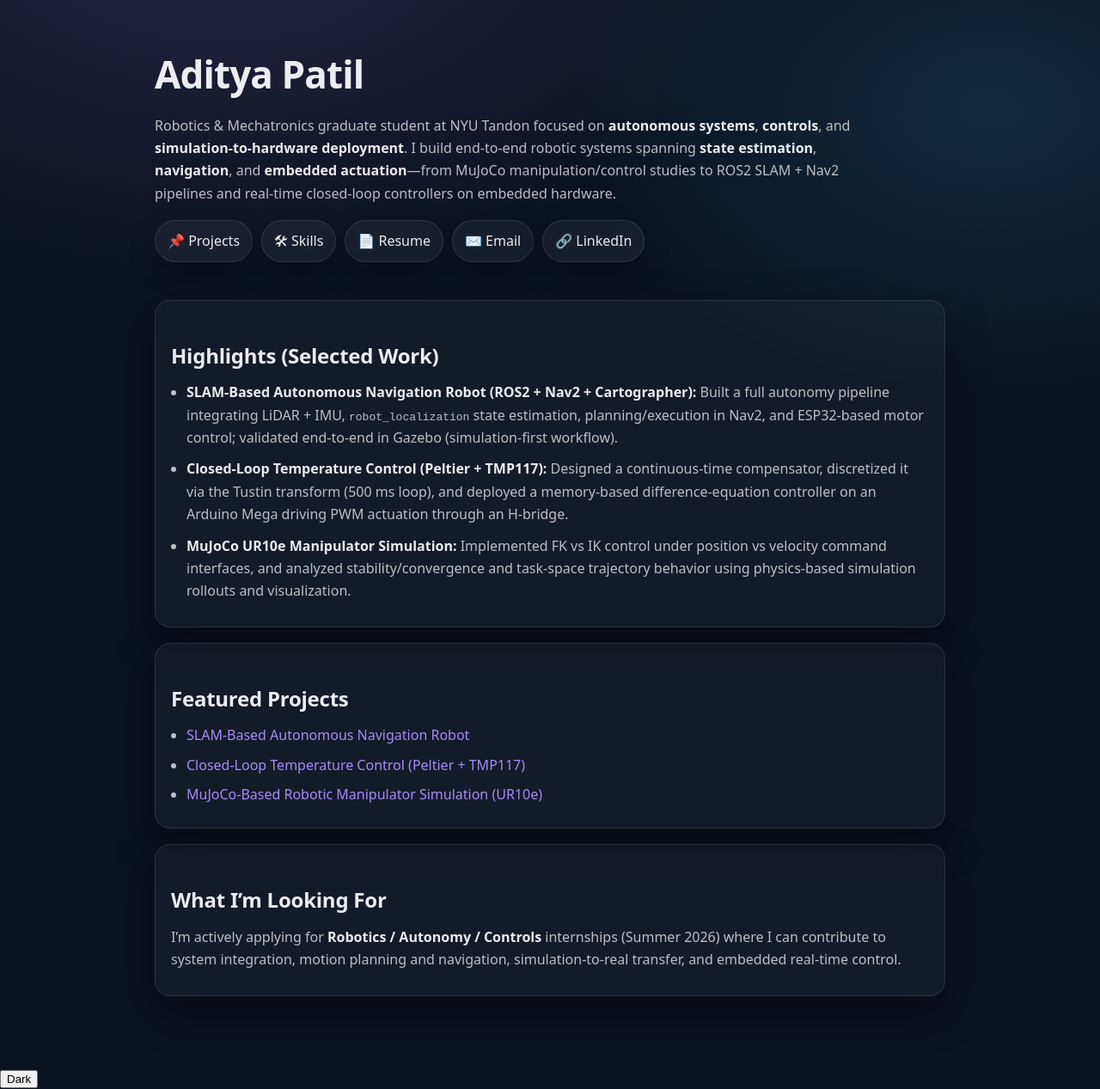
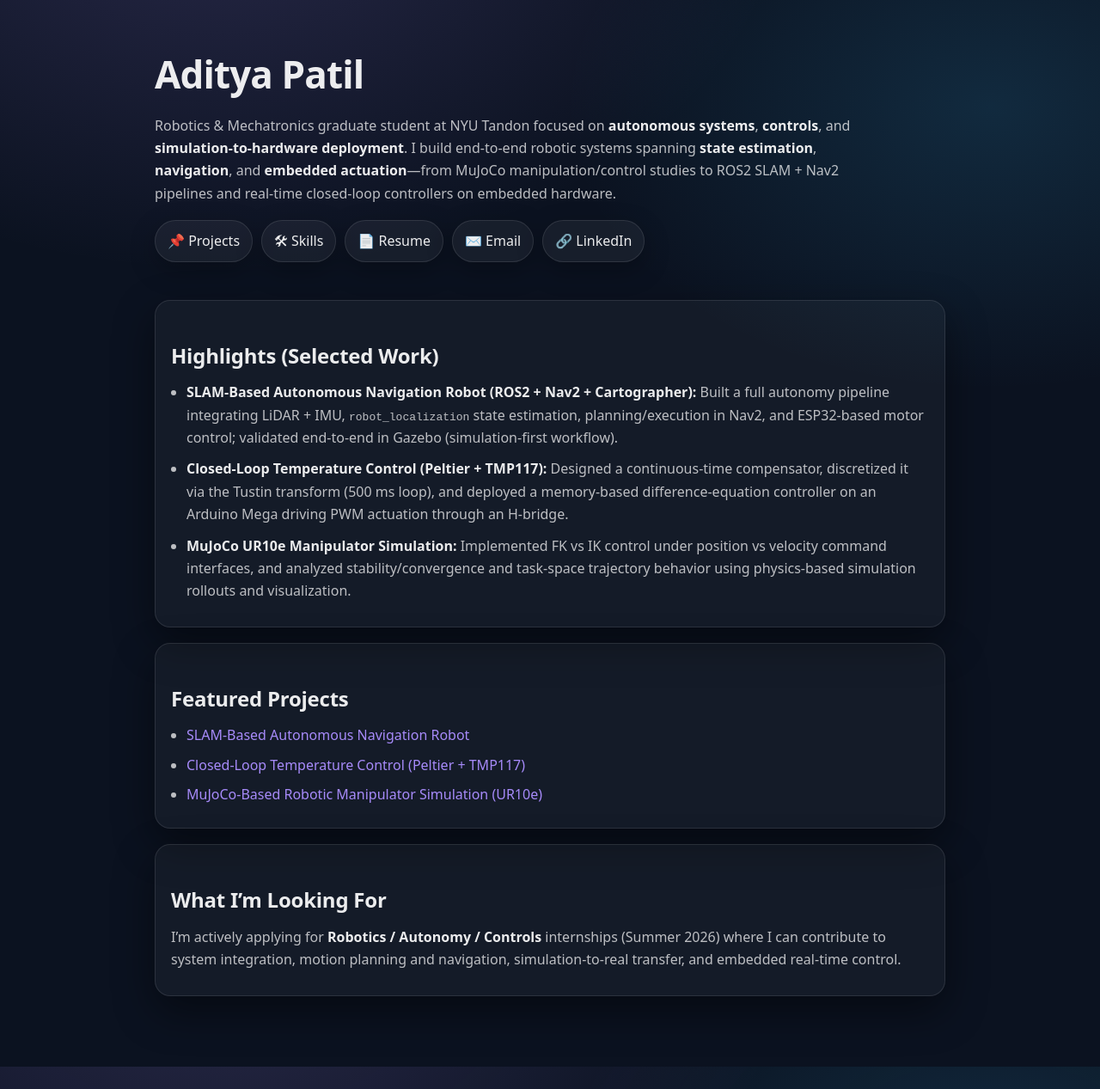
Before and after one commit to adityx23/adityapatil, a Jekyll site: the page built from index.md, in a window 1280 px wide. Shown: the whole page at 86% size. Built offline with Jekyll 4.4.1, drawn with Linux system fonts in a browser that asks for light colours.

Commit message:
Update custom.css

```diff
--- a/assets/css/custom.css
+++ b/assets/css/custom.css
@@ -54,6 +54,26 @@
 /* If your theme uses a <main class="page-content"> style, keep it clean */
 main{
   background: transparent;
+}
+
+/* ============================= */
+/* Remove theme toggle button */
+/* ============================= */
+
+/* Common selectors used by theme toggles */
+.theme-toggle,
+.theme-toggle-button,
+.dark-toggle,
+.mode-toggle,
+.color-mode-toggle,
+button[aria-label*="theme"],
+button[aria-label*="mode"]{
+  display: none !important;
+}
+
+/* Your screenshot shows a simple floating body button ("Dark") */
+body > button{
+  display: none !important;
 }
 
 /* ============================= */
```
